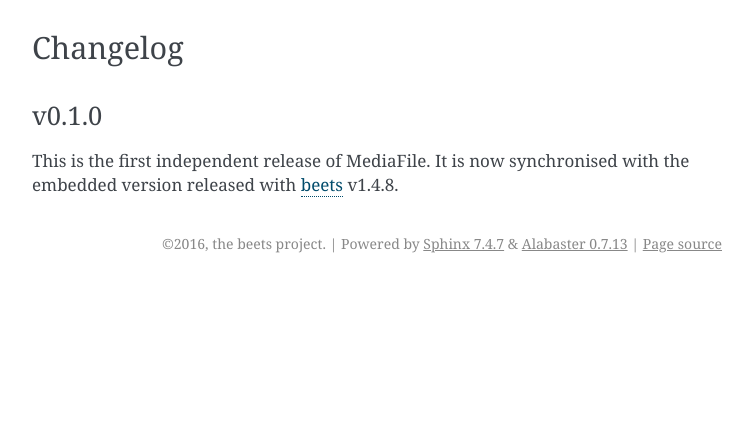
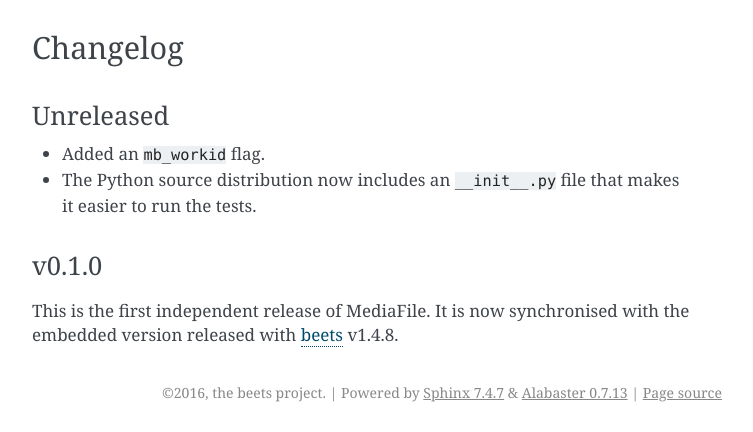
Before and after one commit to beetbox/mediafile, a Sphinx documentation site: the page built from docs/index.rst, in a window 1280 px wide and 900 px high, scrolled down 1848 px, cut to the strip 468-900 px from the top of the window. Shown: the whole strip, without its empty margins (388-1141 px from the left). Built offline with Sphinx 7.4.7, drawn with Linux system fonts in a browser that asks for light colours; before the commit the page ends 2599 px from its top, so only the background shows below that.

Commit message:
Start changelog for next release

```diff
--- a/docs/index.rst
+++ b/docs/index.rst
@@ -100,6 +100,13 @@ Internals
 Changelog
 ---------
 
+Unreleased
+''''''''''
+
+- Added an ``mb_workid`` flag.
+- The Python source distribution now includes an ``__init__.py`` file that
+  makes it easier to run the tests.
+
 v0.1.0
 ''''''
 
```
